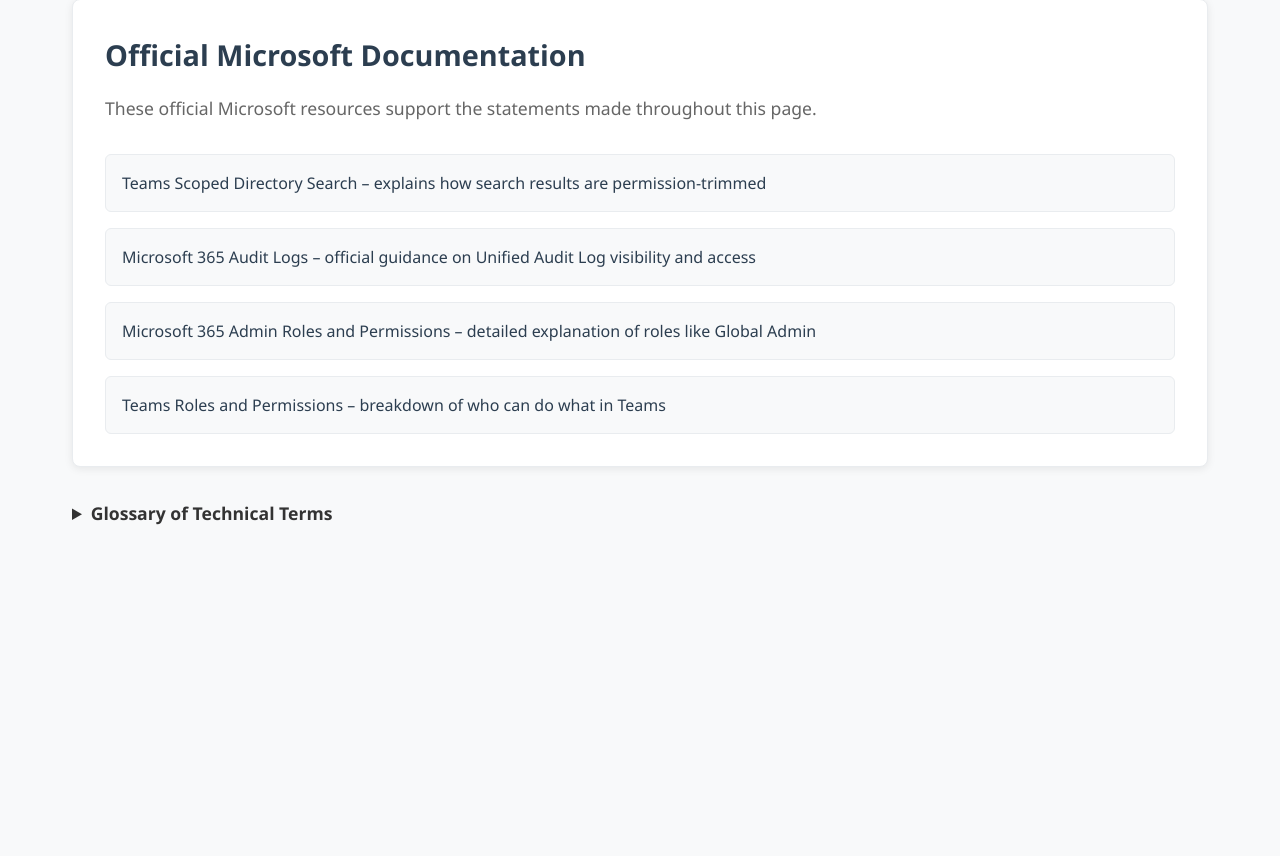
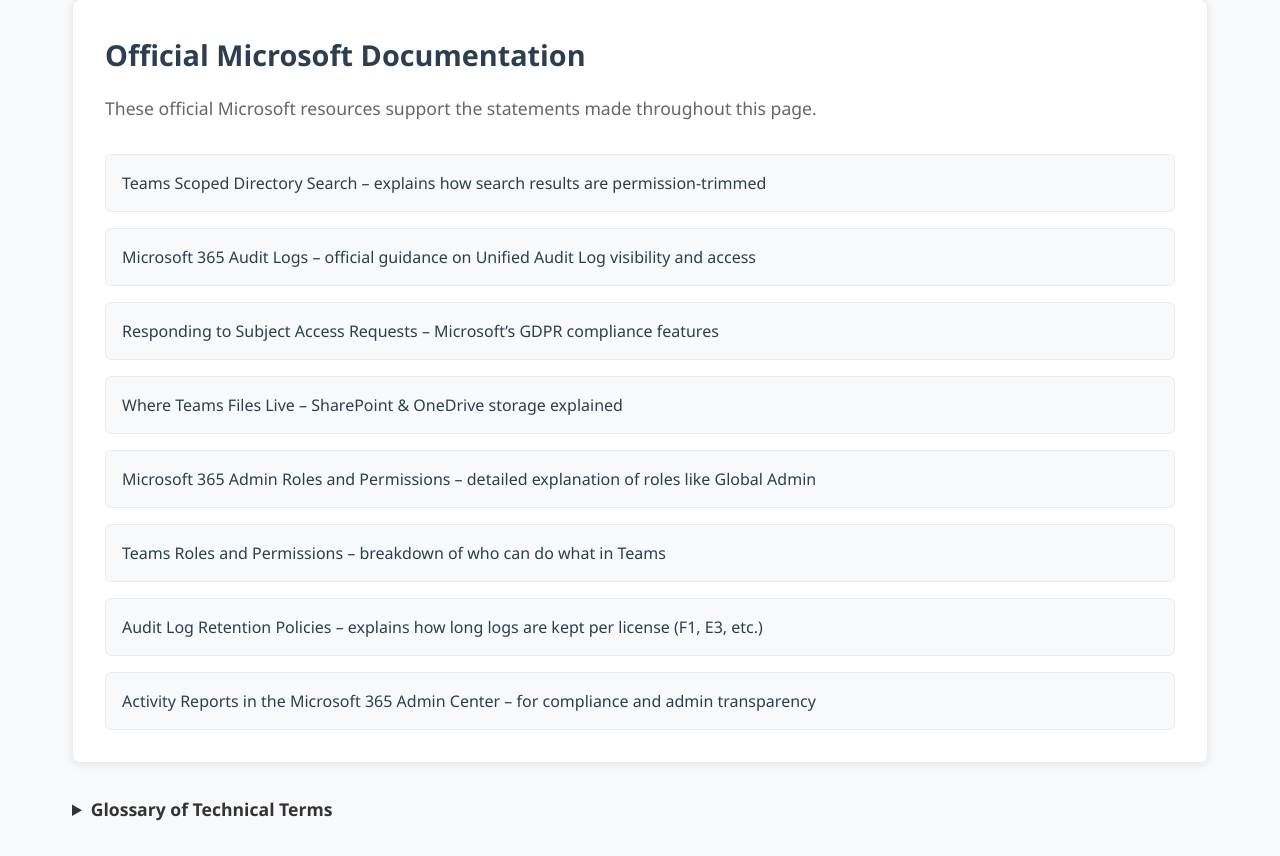
Before and after one commit to wellis321/global-admin-permissions, a plain HTML site: page index.html in a window 1280 px wide. Shown: the part 5691-6547 px from the top of the page. Before the commit the page ends 6251 px from the top, so only its background shows below. Drawn offline with Linux system fonts and the light colour scheme.

Commit message:
added the links back

```diff
--- a/index.html
+++ b/index.html
@@ -338,6 +338,18 @@
                     </a>
                 </li>
                 <li>
+                    <a href="https://learn.microsoft.com/en-us/compliance/regulatory/gdpr-data-subject-requests"
+                        target="_blank">
+                        Responding to Subject Access Requests – Microsoft’s GDPR compliance features
+                    </a>
+                </li>
+                <li>
+                    <a href="https://learn.microsoft.com/en-us/microsoft-365/community/should-i-store-my-files-in-teams-or-sharepoint-an-understanding-of-behind-the-scenes"
+                        target="_blank">
+                        Where Teams Files Live – SharePoint & OneDrive storage explained
+                    </a>
+                </li>
+                <li>
                     <a href="https://learn.microsoft.com/en-us/microsoft-365/admin/add-users/about-admin-roles"
                         target="_blank">
                         Microsoft 365 Admin Roles and Permissions – detailed explanation of roles like Global Admin
@@ -346,6 +358,17 @@
                 <li>
                     <a href="https://learn.microsoft.com/en-us/microsoftteams/assign-roles-permissions" target="_blank">
                         Teams Roles and Permissions – breakdown of who can do what in Teams
+                    </a>
+                </li>
+                <li>
+                    <a href="https://learn.microsoft.com/en-us/purview/audit-log-retention-policies" target="_blank">
+                        Audit Log Retention Policies – explains how long logs are kept per license (F1, E3, etc.)
+                    </a>
+                </li>
+                <li>
+                    <a href="https://learn.microsoft.com/en-us/microsoft-365/admin/activity-reports/activity-reports?view=o365-worldwide"
+                        target="_blank">
+                        Activity Reports in the Microsoft 365 Admin Center – for compliance and admin transparency
                     </a>
                 </li>
             </ul>
```
